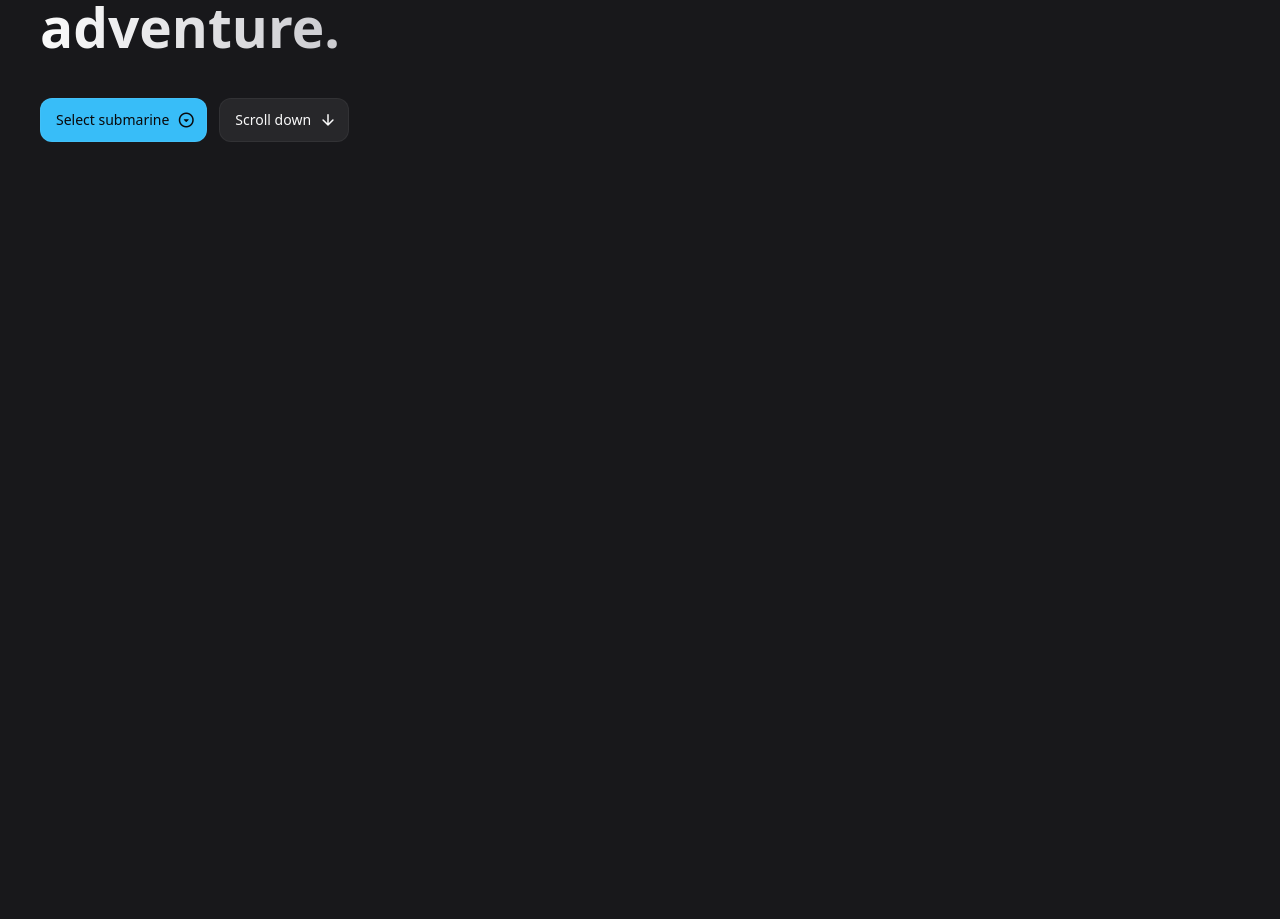
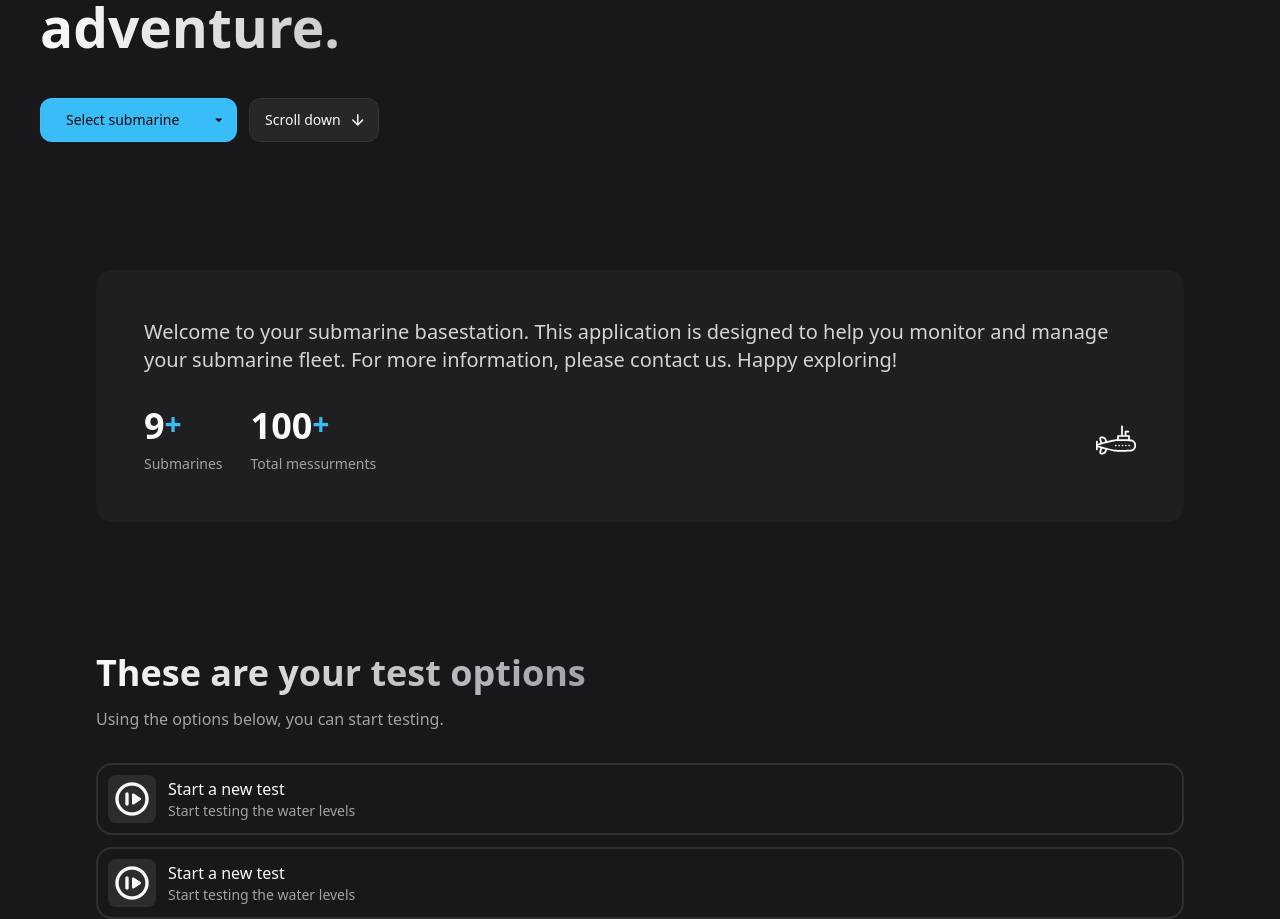
Before and after one commit to Zerefez/Submarine-client, a React (Create React App) app: page / in a window 1280 px wide. Shown: the part 395-1314 px from the top of the page. Before the commit the page ends 800 px from the top, so only its background shows below. Built offline with nearby package versions, Linux system fonts and the light colour scheme.

Commit message:
About and options

```diff
--- a/src/App.js
+++ b/src/App.js
@@ -1,13 +1,16 @@
+import About from './components/about';
+import Header from './components/header';
+import Options from './components/options';
+import Submarines from './components/submarines';
 
-
-import Header from './components/header';
-import Submarines from './components/submarines';
 function App() {
   return (
     <>
       <Header/>
       <main>
         <Submarines/>
+        <About/>
+        <Options/>
       </main>
     </>
   );
--- /dev/null
+++ b/src/components/about.js
@@ -0,0 +1,51 @@
+const aboutItems = [
+  {
+    label: "Submarines",
+    number: 9,
+  },
+  {
+    label: "Total messurments",
+    number: 100,
+  },
+];
+
+const About = () => {
+  return (
+    <section id="about" className="section">
+      <div className="container">
+        <div className=" bg-zinc-800/50 p-7 rounded-2xl md:p-12 ">
+          <p className=" text-zinc-300 mb-4 md:mb-8 md:text-xl md:max-w-[100ch]">
+            Welcome to your submarine basestation. This application is designed
+            to help you monitor and manage your submarine fleet. For more
+            information, please contact us. Happy exploring!
+          </p>
+
+          <div className=" flex flex-wrap items-center md:gap-7">
+            {aboutItems.map(({ label, number }, key) => (
+              <div key={key}>
+                <div className=" flex imtems-center md:mb-2 ">
+                  <span className=" text-2xl font-semibold md:text-4xl">
+                    {number}
+                  </span>
+                  <span className="text-sky-400 font-semibold md:text-3xl">
+                    +
+                  </span>
+                </div>
+                <p className=" text-sm text-zinc-400"> {label}</p>
+              </div>
+            ))}
+            <img
+              src="images\submarine.svg"
+              alt="Logo"
+              width={30}
+              height={30}
+              className="ml-auto md:w-[40px] md:h-[40px]"
+            />
+          </div>
+        </div>
+      </div>
+    </section>
+  );
+};
+
+export default About;
--- a/src/components/button.js
+++ b/src/components/button.js
@@ -4,51 +4,66 @@ import React from 'react';
 
 const ButtonPrimary = ({
   href,
-    target = '_self',
+  target = "_self",
   label,
   icon,
-    classes
+  classes,
+  isDropdown,
+  options
 }) => {
-    if (href) {
+  if (isDropdown && options) {
     return (
-        <a
-          href={href}
-          target={target}
-          className={"btn btn-primary " + classes}
-        >
-          {label}
-
+      <div className={"btn btn-primary " + classes}>
+        <select
+          id="subs"
+          className="block text-sm rounded-e-lg w-full p-2.5 bg-sky-400 no-border">
+          <option selected> {label} </option>
+          {options.map((option) => (
+            <option key={option.value} value={option.value}>
+              {option.label}
+            </option>
+          ))}
+        </select>
         {icon ?
           <span className="material-symbols-rounded" aria-hidden="true">
             {icon}
           </span>
           : undefined
         }
+      </div>
+    );
+  }
+
+  if (href) {
+    return (
+      <a href={href} target={target} className={"btn btn-primary " + classes}>
+        {label}
       </a>
-      )
+    );
   } else {
     return (
       <button className={"btn btn-primary " + classes}>
         {label}
-
-          {icon ?
-            <span className="material-symbols-rounded" aria-hidden="true">
-              {icon}
-            </span>
-            : undefined
+      </button>
+    );
   }
-        </button>
-      )
-    }
-  }
+};
 
 ButtonPrimary.propTypes = {
   label: PropTypes.string.isRequired,
   href: PropTypes.string,
   target: PropTypes.string,
   icon: PropTypes.string,
-    classes: PropTypes.string
-  }
+  classes: PropTypes.string,
+  isDropdown: PropTypes.bool,  // New prop type
+  options: PropTypes.arrayOf(   // Dropdown options prop type
+    PropTypes.shape({
+      value: PropTypes.string.isRequired,
+      label: PropTypes.string.isRequired,
+    })
+  ),
+};
+
 
 
 
--- /dev/null
+++ b/src/components/optioncard.js
@@ -0,0 +1,31 @@
+import PropTypes from "prop-types";
+
+const Optioncard = ({
+  icon,
+  label,
+  desc,
+  classes
+}) => {
+  return (
+    <div className={'flex items-center gap-3 ring-2 ring-inset ring-zinc-50/10 rounded-2xl p-3 hover:bg-zinc-800 transition-colors group'+ classes}>
+      <figure className=" flex items-center justify-center bg-zinc-700/50 rounded-lg overflow-hidden w-12 h-12 p-0 group-hover:bg-zinc-900 transition-colors  ">
+        <span className="material-symbols-rounded" style={{ fontSize: "40px" }}>
+          {icon}
+        </span>
+        </figure>
+        <div>
+          <h3 className="">{label}</h3>
+          <p className="text-sm text-zinc-400">{desc}</p>
+        </div>
+    </div>
+  );
+};
+
+Optioncard.propTypes = {
+  icon: PropTypes.string.isRequired,
+  label: PropTypes.string,
+  desc: PropTypes.string,
+  classes: PropTypes.string,
+};
+
+export default Optioncard;
--- /dev/null
+++ b/src/components/options.js
@@ -0,0 +1,43 @@
+import Optioncard from "./optioncard";
+
+const optionItem = [
+  {
+    icon: "not_started", // Material icon name
+    label: "Start a new test",
+    desc: "Start testing the water levels",
+  },
+
+  {
+    icon: "not_started", // Material icon name
+    label: "Start a new test",
+    desc: "Start testing the water levels",
+  },
+];
+
+
+const Option = () => {
+  return (
+    <section className="section">
+      <div className="container">
+        <h2 className="headline-2">
+          These are your test options
+        </h2>
+        <p className="text-zinc-400 mt-3 mb-8 max-w-[50ch]">
+          Using the options below, you can start testing.
+        </p>
+        <div className="grid grid-cols-[repeat (auto-fill,_minmax(250,_1fr))] gap-3">
+          {optionItem.map(({ icon, label, desc }, key) => (
+            <Optioncard
+              key={key}
+              icon={icon}
+              label={label}
+              desc={desc}
+            />
+          ))}
+        </div>
+      </div>
+    </section>
+  );
+};
+
+export default Option;
--- a/src/components/submarines.js
+++ b/src/components/submarines.js
@@ -29,7 +29,19 @@ const Submarines = () => {
           <div className="flex items-center gap-3">
             <ButtonPrimary
               label="Select submarine"
-              icon="arrow_drop_down_circle"
+              icon ="arrow_drop_down"
+              isDropdown={true}
+              options={[
+                { value: "1", label: "Zerefez" },
+                { value: "2", label: "KHALed" },
+                { value: "3", label: "Muhandizi" },
+                { value: "4", label: "shah rukh khanizzi" },
+                { value: "5", label: "AHmadizzi Uchiha" },
+                { value: "6", label: "DAnielizzi" },
+                { value: "7", label: "ERMRZZI" },
+                { value: "8", label: "CHrisizzi" },
+                { value: "9", label: "ALIZZI" }
+              ]}
             />
             <ButtonOutline
               href="#about"
@@ -38,8 +50,7 @@ const Submarines = () => {
             />
           </div>
         </div>
-
-        <div className="hidden lg:block">
+        <div className="w-full h-auto lg:grid-cols-1">
           <figure className="w-full ml-auto bg-gradient-to-t from-sky-700 via-25% via-sky-900/40 to-65% rounded-[60px] overflow-hidden mt-20 ">
             <img
               src="/images/submarine.png"
--- a/src/index.css
+++ b/src/index.css
@@ -149,3 +149,11 @@ body {
 .text-field::placeholder {
   @apply text-zinc-400
 }
+
+.no-border {
+  border: none;
+  outline: none;
+  -webkit-appearance: none;
+  -moz-appearance: none;
+  appearance: none;
+}
```
Also changed, not shown: public/images/submarine-2.svg. Lines whose indentation alone changed are shown as unchanged.
